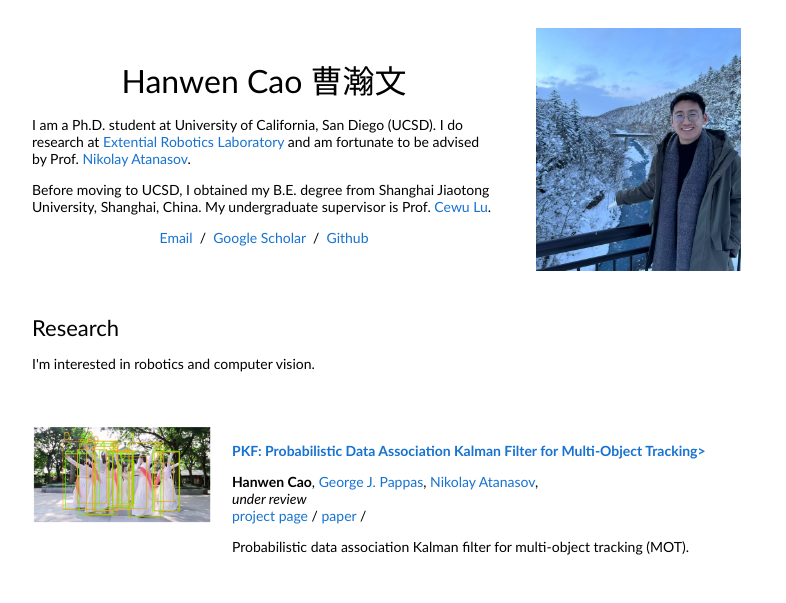
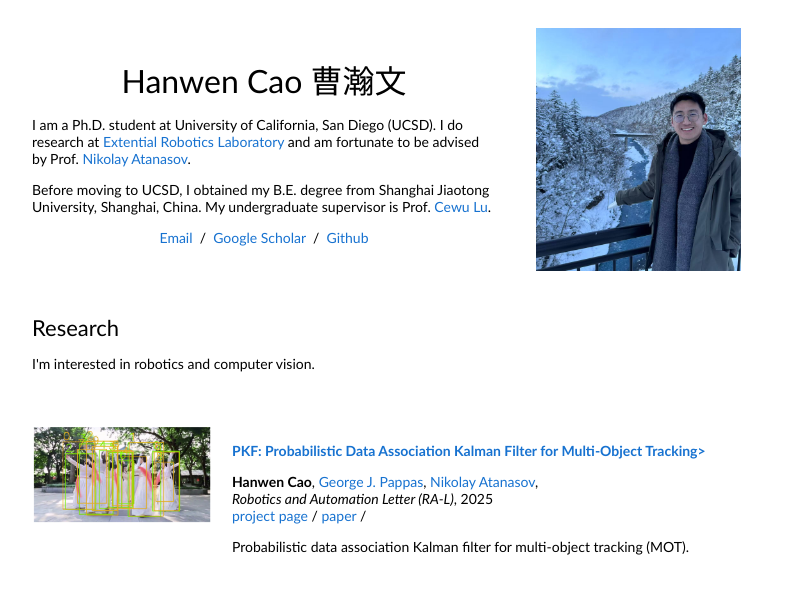
Before and after one commit to hwcao17/hwcao17.github.io, a plain HTML site: page index.html in a window 1280 px wide. Shown: the top 603 px of the page, without its empty margins (228-1014 px from the left). Drawn offline with Linux system fonts and the light colour scheme.

Commit message:
add ral 2025

```diff
--- a/index.html
+++ b/index.html
@@ -75,7 +75,7 @@
               <a href="https://www.georgejpappas.org/">George J. Pappas</a>,
               <a href="https://natanaso.github.io/">Nikolay Atanasov</a>,
               <br>
-              <em>under review</em>
+              <em>Robotics and Automation Letter (RA-L)</em>, 2025
               <br>
 							<a href="https://github.com/hwcao17/pkf">project page</a> /
 							<a href="https://arxiv.org/pdf/2411.06378">paper</a> /
```
